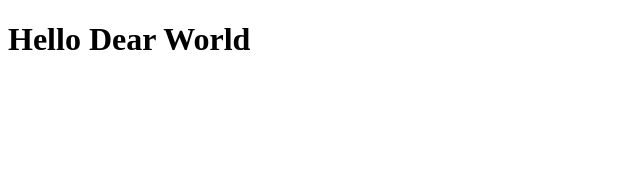
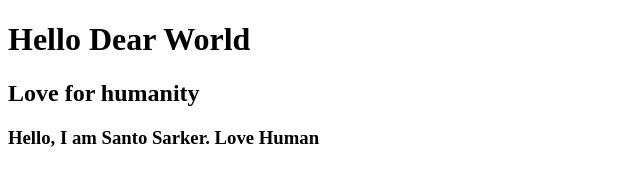
Before and after one commit to SantoSarker101/my-third-repo, a plain HTML site: page index.html in a window 1280 px wide. Shown: the whole page, without its empty margins (0-640 px from the left). Drawn offline with Linux system fonts and the light colour scheme.

Commit message:
text Update

```diff
--- a/index.html
+++ b/index.html
@@ -8,5 +8,7 @@
 </head>
 <body>
 	<h1>Hello Dear World </h1>
+	<h2>Love for humanity</h2>
+	<h3>Hello, I am Santo Sarker. Love Human</h3>
 </body>
 </html>
```
